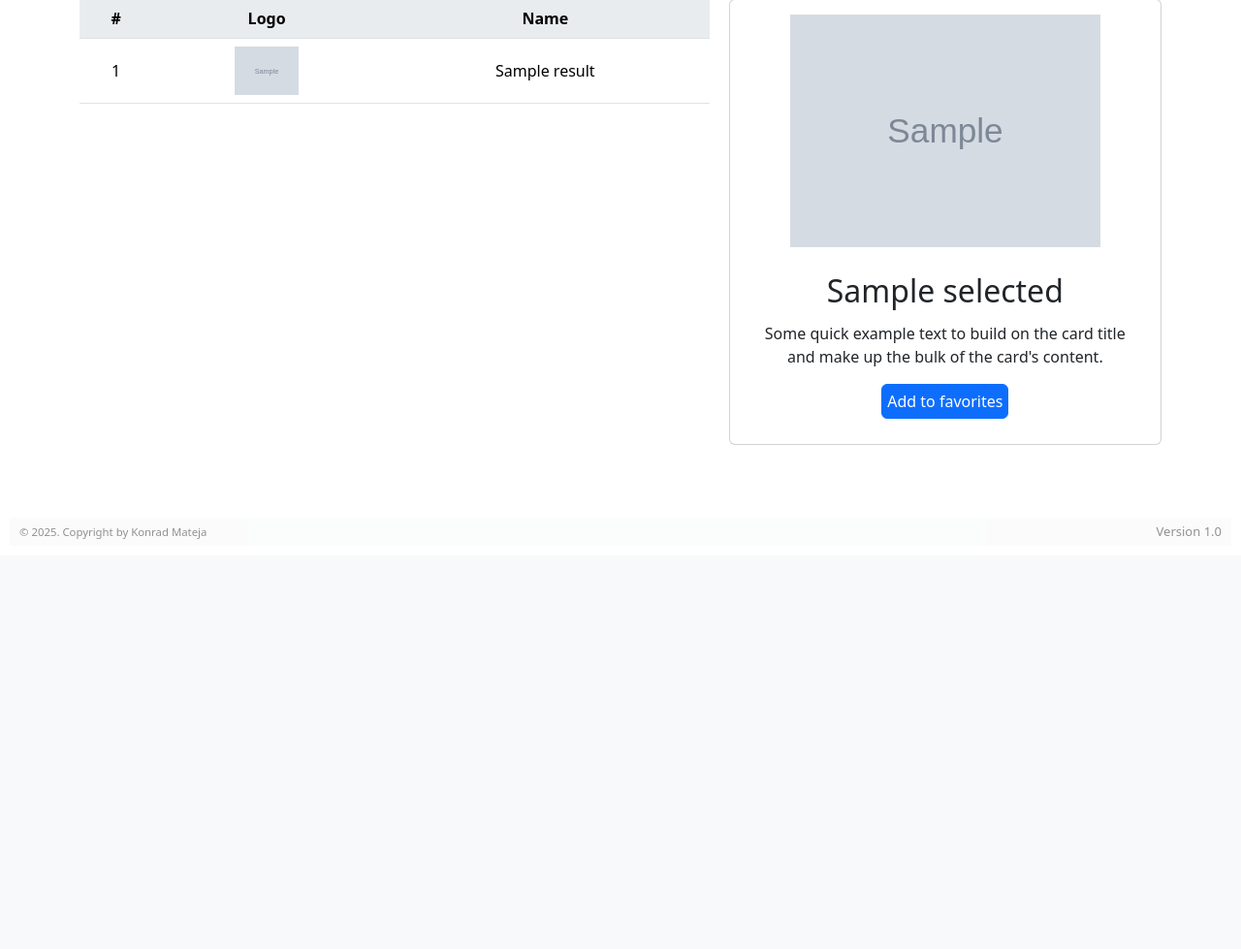
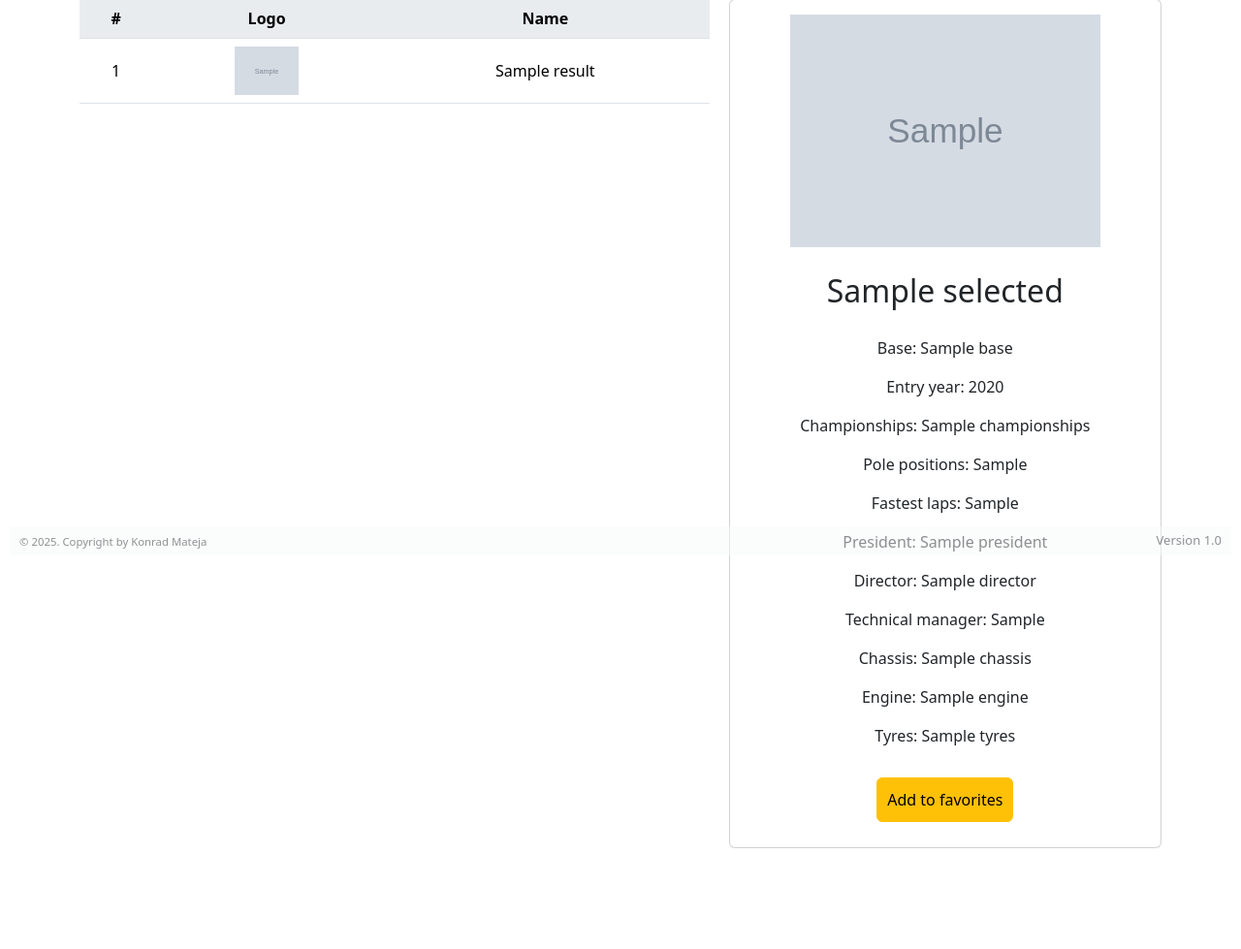
Before and after one commit to w3rr0/PitStop-Hub, a Python web app: template templates/teams.html in a window 1280 px wide. Shown: the part 227-1206 px from the top of the page at 97% size. Before the commit the page ends 783 px from the top, so only its background shows below. Run offline with Jinja, Linux system fonts and the light colour scheme; the template is opened without the code that fills it: most values are stand-ins (such as "Sample title", 1, 10 or a date in 2020); grey boxes marked "Sample" are stand-in pictures.

Commit message:
style selected team card

```diff
--- a/app.py
+++ b/app.py
@@ -144,7 +144,7 @@
                 "name": result["name"],
                 "logo-link": result.get("logo", ""),
                 "base": result.get("base", "Unknown"),
-                "entry-year": result.get("first_team_entry", "Unknown"),
+                "entry_year": result.get("first_team_entry", "Unknown"),
                 "championships": result.get("world_championships", 0),
                 "pole_positions": result.get("pole_positions", "Unknown"),
                 "fastest_laps": result.get("fastest_laps", "Unknown"),
--- a/templates/teams.html
+++ b/templates/teams.html
@@ -30,8 +30,21 @@
                 <img src="{{ selected.get('logo-link') }}" class="card-img-top" alt="{{ selected.name }} logo">
                 <div class="card-body">
                   <h2 class="card-title" style="padding: 5px;">{{ selected.name }}</h2>
-                  <p class="card-text">Some quick example text to build on the card title and make up the bulk of the card's content.</p>
-                  <a href="#" class="btn btn-primary" style="padding: 5px;">Add to favorites</a>
+                  <div class="card-text" style="padding: 15px;">
+                    <p>Base: {{ selected.base }}</p>
+                    <p>Entry year: {{ selected.entry_year }}</p>
+                    <p>Championships: {{ selected.championships }}</p>
+                    <p>Pole positions: {{ selected.pole_positions }}</p>
+                    <p>Fastest laps: {{ selected.fastest_laps }}</p>
+                    <p>President: {{ selected.president }}</p>
+                    <p>Director: {{ selected.director }}</p>
+                    <p>Technical manager: {{ selected.technical_manager }}</p>
+                    <p>Chassis: {{ selected.chassis }}</p>
+                    <p>Engine: {{ selected.engine }}</p>
+                    <p>Tyres: {{ selected.tyres }}</p>
+                  </div>
+                  <!-- Dodawanie do ulubionych -->
+                  <a href="#" class="btn btn-warning" style="padding: 10px;">Add to favorites</a>
                 </div>
               </div>
           </div>
```
